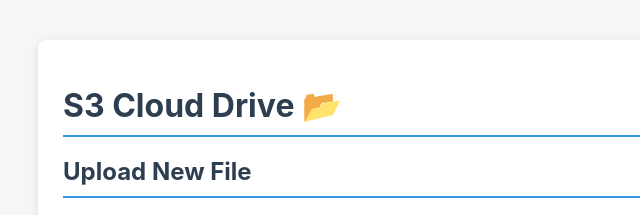
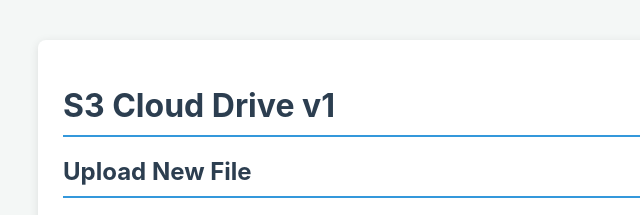
Before and after one commit to hasabnistejas28/flask-crud, a plain HTML site: page frontend/index.html in a window 1280 px wide. Shown: the top 215 px of the page, 77-717 px from the left. Drawn offline with Linux system fonts and the light colour scheme; no server answers.

```diff
--- a/frontend/index.html
+++ b/frontend/index.html
@@ -23,7 +23,7 @@
 </head>
 <body>
     <div class="container">
-        <h1>S3 Cloud Drive 📂</h1>
+        <h1>S3 Cloud Drive v1</h1>
         <div id="flash-messages"></div>
 
         <h2>Upload New File</h2>
```
